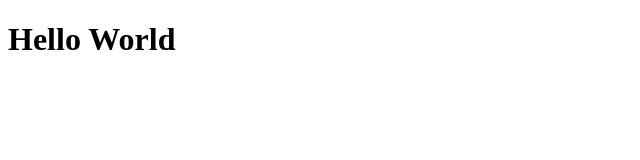
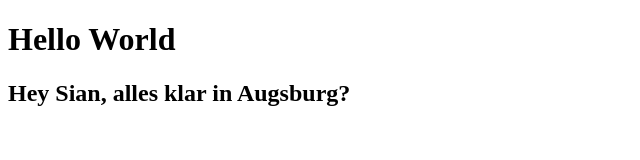
Before and after one commit to Knotschii/Sians_Project, a plain HTML site: page index.html in a window 1280 px wide. Shown: the whole page, without its empty margins (0-640 px from the left). Drawn offline with Linux system fonts and the light colour scheme.

Commit message:
olis erste änderung

```diff
--- a/index.html
+++ b/index.html
@@ -8,5 +8,6 @@
 </head>
 <body>
     <h1>Hello World</h1>
+    <h2>Hey Sian, alles klar in Augsburg?</h2>
 </body>
 </html>
```
